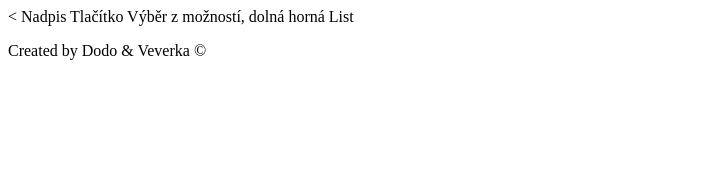
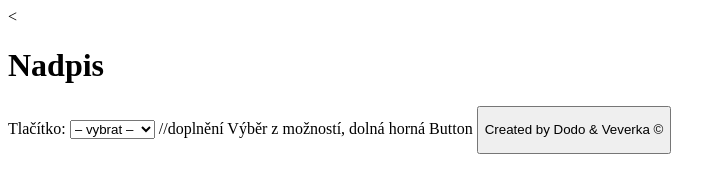
Before and after one commit to AdmiralGraff/Citacka-km, a plain HTML site: page Index.html in a window 1280 px wide. Shown: the whole page, without its empty margins (0-726 px from the left). Drawn offline with Linux system fonts and the light colour scheme.

Commit message:
Update Index.html
Doplnit informácie...

```diff
--- a/Index.html
+++ b/Index.html
@@ -7,12 +7,19 @@
   </head>
   <body>
 
-       Nadpis
-       Tlačítko
-       Výběr z možností, dolná horná
-       List
+       <H1>Nadpis</H1>
+       Tlačítko:
+             <select name="jmenoSelectu">
+    <option value="nic">– vybrat –</option>
+    <option value="hodnotaHTML">HTML</option>
+    <option value="hodnotaCSS">CSS</option>
+    <option value="hodnotaJS">JavaScript</option>
+             </select>
+       //doplnění Výběr z možností, dolná horná
 
 
+       Button
+       <button name="spočítej" value="10+10">
 
 
 
```
